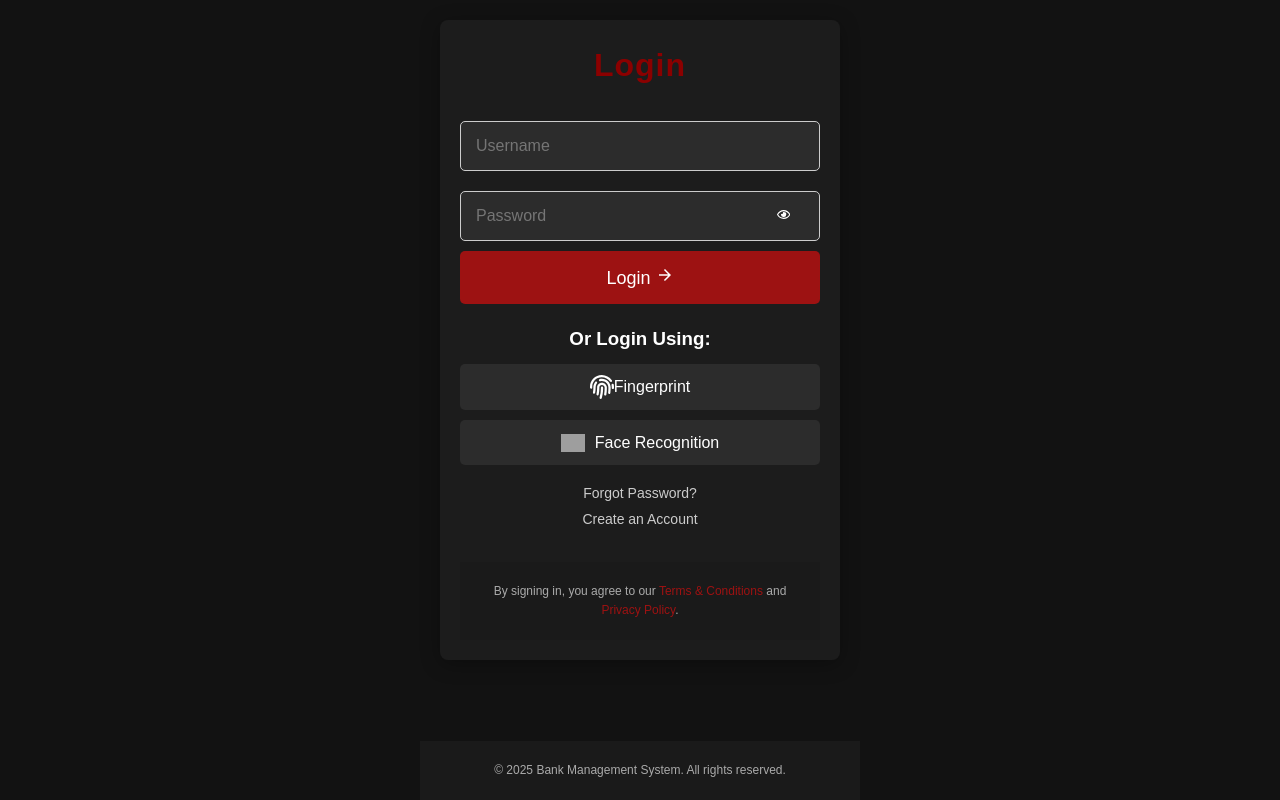
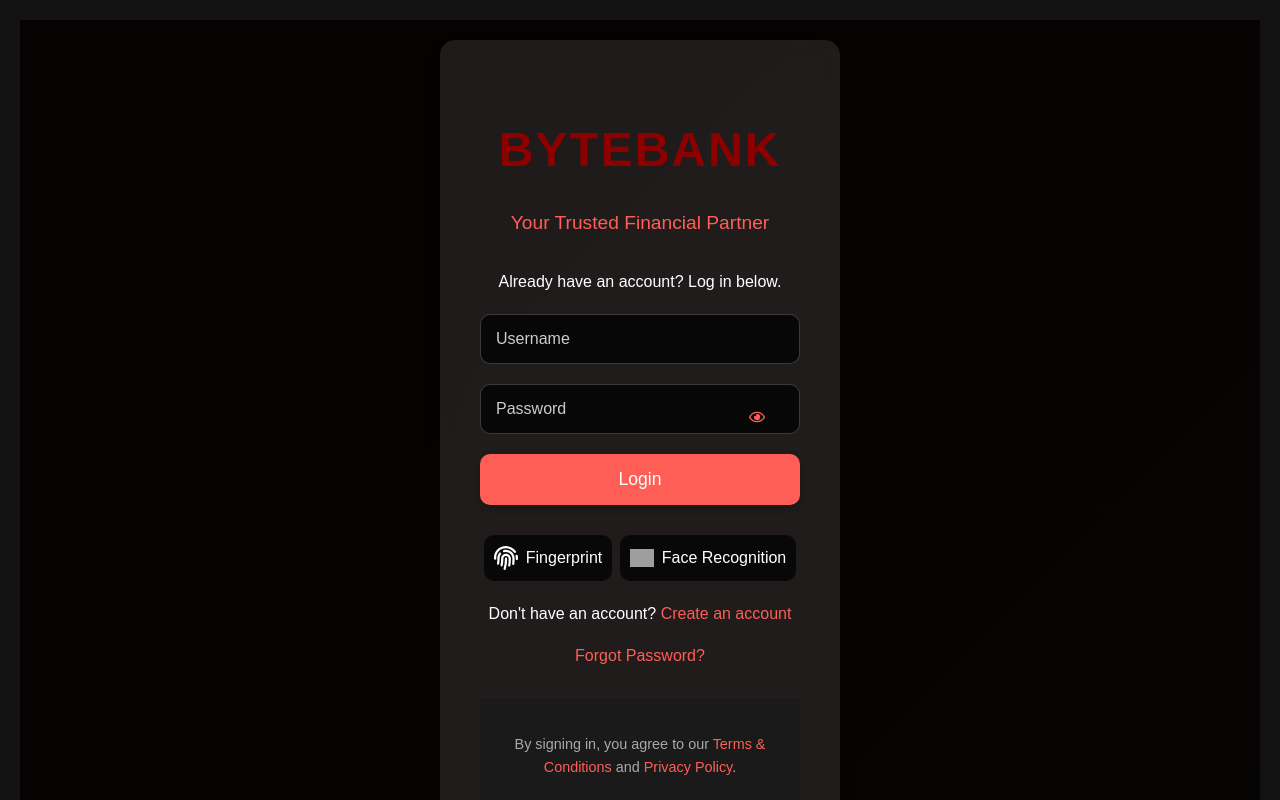
Before and after one commit to TerrorBite-Capaciti/Bank-Management-System, a React (Create React App) app in the folder frontend/: page /login in a window 1280 px wide. Shown: the top 800 px of the page. Built offline with nearby package versions, Linux system fonts and the light colour scheme; grey boxes are pictures that could not be loaded.

Commit message:
Login Page modifications

```diff
--- a/frontend/src/pages/LoginPage.jsx
+++ b/frontend/src/pages/LoginPage.jsx
@@ -1,6 +1,5 @@
 import React, { useState } from 'react';
-import { FaFingerprint, FaRegEye, FaRegEyeSlash, FaLock } from 'react-icons/fa';  // Icons
-import { IoMdArrowForward } from 'react-icons/io';
+import { FaFingerprint, FaRegEye, FaRegEyeSlash } from 'react-icons/fa';  // Icons
 import '../styles/LoginPage.css';
 
 const LoginPage = () => {
@@ -9,7 +8,6 @@ const LoginPage = () => {
   const [error, setError] = useState('');
   const [showPassword, setShowPassword] = useState(false);
   const [isLoading, setIsLoading] = useState(false);
-  const [isTwoFactor, setIsTwoFactor] = useState(false); // For simulating 2FA
 
   const handleLogin = (e) => {
     e.preventDefault();
@@ -23,13 +21,6 @@ const LoginPage = () => {
         return;
       }
 
-      // Simulate 2FA
-      if (!isTwoFactor) {
-        setIsTwoFactor(true);
-        setIsLoading(false);
-        return;
-      }
-
       alert('Logged in successfully!');
       setIsLoading(false);
     }, 2000);
@@ -38,7 +29,12 @@ const LoginPage = () => {
   return (
     <div className="login-page">
       <div className="form-container">
-        <h1>Login</h1>
+        <h1>ByteBank</h1> {/* I think we should replace this with a logo instaed */}
+        <p className="subheading">Your Trusted Financial Partner</p>
+
+        {/* Login Section */}
+        <p className="login-text">Already have an account? Log in below.</p>
+
         <form onSubmit={handleLogin}>
           <div>
             <input
@@ -50,7 +46,6 @@ const LoginPage = () => {
               required
             />
           </div>
-
           <div className="password-wrapper">
             <input
               type={showPassword ? 'text' : 'password'}
@@ -72,52 +67,33 @@ const LoginPage = () => {
           {isLoading ? (
             <div className="loading-spinner">Processing...</div>
           ) : (
-            <button type="submit" className="btn">
-              Login <IoMdArrowForward />
-            </button>
+            <button type="submit" className="btn">Login</button>
           )}
 
           {error && <div className="error">{error}</div>}
-
-          {isTwoFactor && (
-            <div className="two-factor-section">
-              <input
-                type="text"
-                placeholder="Enter OTP"
-                className="input-field"
-                required
-              />
-              <button type="button" className="btn">Verify OTP</button>
-            </div>
-          )}
         </form>
 
+        {/* Biometric Options */}
         <div className="biometric-options">
-          <h3>Or Login Using:</h3>
           <div className="biometric-btn">
             <FaFingerprint size={24} /> Fingerprint
           </div>
           <div className="biometric-btn">
-            <img
-              src="https://img.icons8.com/ios/50/000000/face-recognition.png"
-              alt="Face Recognition"
-              width="24"
-            />
+            <img src="https://img.icons8.com/ios/50/000000/face-recognition.png" alt="Face Recognition" width="24" />
             Face Recognition
           </div>
         </div>
 
+        {/* Sign-up Option */}
+        <p className="sign-up-text">Don't have an account? <a href="/signup">Create an account</a></p>
+
+        {/* Forgot Password */}
         <div className="links">
           <a href="/forgot-password">Forgot Password?</a>
-          <br />
-          <a href="/signup">Create an Account</a>
         </div>
 
         <footer>
-          <p>
-            By signing in, you agree to our{' '}
-            <a href="#">Terms & Conditions</a> and <a href="#">Privacy Policy</a>.
-          </p>
+          <p>By signing in, you agree to our <a href="#">Terms & Conditions</a> and <a href="#">Privacy Policy</a>.</p>
         </footer>
       </div>
     </div>
--- a/frontend/src/styles/LoginPage.css
+++ b/frontend/src/styles/LoginPage.css
@@ -1,178 +1,200 @@
-/* Global Styles */
-* {
-  margin: 0;
-  padding: 0;
-  box-sizing: border-box;
-  font-family: 'Arial', sans-serif;
-}
-
+/* General Page Styles */
 body {
   background-color: #050000;
   color: #fff;
+  font-family: 'Lora', serif;
+  margin: 0;
+  padding: 0;
+}
+
+.login-page {
   display: flex;
   justify-content: center;
   align-items: center;
-  height: 100vh;
+  min-height: 100vh;
+  background: linear-gradient(135deg, rgba(5, 0, 0, 0.9), rgba(5, 0, 0, 0.8));
+  padding: 20px;
   overflow: hidden;
 }
 
-.login-page {
+/* Container for the Form */
+.form-container {
+  background: rgba(255, 255, 255, 0.1); /* Glassmorphism */
+  backdrop-filter: blur(15px);
+  -webkit-backdrop-filter: blur(15px);
+  padding: 40px;
+  border-radius: 15px;
+  box-shadow: 0 8px 15px rgba(0, 0, 0, 0.2);
   width: 100%;
   max-width: 400px;
-  background: #1c1c1c;
-  border-radius: 8px;
-  padding: 20px;
-  box-shadow: 0px 4px 20px rgba(0, 0, 0, 0.3);
-  animation: fadeIn 1s ease-in-out;
-}
-
-.form-container {
   text-align: center;
 }
 
+/* Bank Name */
 h1 {
-  font-size: 32px;
-  margin-bottom: 20px;
+  font-size: 3rem;
   color: #fff;
-  letter-spacing: 1px;
+  margin-bottom: 10px;
+  font-weight: bold;
+  letter-spacing: 2px;
+  text-transform: uppercase;
 }
 
+.subheading {
+  font-size: 1.2rem;
+  color: #ff5e57;
+  margin-bottom: 30px;
+}
+
+/* Login Text */
+.login-text {
+  font-size: 1rem;
+  color: #fff;
+  margin-bottom: 20px;
+}
+
+/* Input Styles */
 .input-field {
   width: 100%;
   padding: 15px;
-  margin: 10px 0;
-  border: 1px solid #ccc;
-  border-radius: 5px;
-  background-color: #2c2c2c;
+  background-color: rgba(0, 0, 0, 0.7);
   color: #fff;
-  font-size: 16px;
+  border: 1px solid rgba(255, 255, 255, 0.2);
+  border-radius: 10px;
+  font-size: 1rem;
+  margin-bottom: 20px;
+  outline: none;
+  transition: border-color 0.3s ease;
 }
 
+.input-field:focus {
+  border-color: #ff5e57;
+}
+
+.input-field::placeholder {
+  color: #ccc;
+}
+
+/* Password Input & Show Button */
 .password-wrapper {
   position: relative;
 }
 
 .show-password-btn {
   position: absolute;
-  right: 10px;
   top: 50%;
+  right: 15px;
   transform: translateY(-50%);
-  background: transparent;
+  background: none;
   border: none;
-  color: #fff;
+  color: #ff5e57;
   cursor: pointer;
+  font-size: 1rem;
+  transition: color 0.3s;
 }
 
+.show-password-btn:hover {
+  color: #fff;
+}
+
+/* Button Styles */
 .btn {
   width: 100%;
   padding: 15px;
-  background-color: #9d1212; /* Dark Red */
+  background-color: #ff5e57;
+  border: none;
+  border-radius: 10px;
   color: #fff;
-  border: none;
-  border-radius: 5px;
-  font-size: 18px;
+  font-size: 1.1rem;
   cursor: pointer;
-  transition: background-color 0.3s;
+  box-shadow: 0 4px 8px rgba(0, 0, 0, 0.2);
+  transition: background-color 0.3s ease;
 }
 
 .btn:hover {
-  background-color: #6f0c0c; /* Darker Red on Hover */
+  background-color: #e04c42;
+  transform: scale(1.05);
 }
 
-.error {
-  color: #ff4d4d;
-  margin-top: 10px;
-}
-
+/* Loading Spinner */
 .loading-spinner {
-  margin-top: 10px;
-  font-size: 16px;
-}
-
-.biometric-options {
+  font-size: 1rem;
+  color: #ff5e57;
   margin-top: 20px;
 }
 
+/* Error Messages */
+.error {
+  color: #ff4d4d;
+  font-size: 1rem;
+  margin-top: 15px;
+  text-align: center;
+}
+
+/* Biometric Options */
+.biometric-options {
+  display: flex;
+  justify-content: space-around;
+  margin-top: 30px;
+  color: #fff;
+}
+
 .biometric-btn {
-  background-color: #2c2c2c;
   padding: 10px;
-  margin: 10px 0;
-  border-radius: 5px;
   cursor: pointer;
+  background-color: rgba(0, 0, 0, 0.7);
+  border-radius: 10px;
   display: flex;
-  justify-content: center;
   align-items: center;
-  transition: background-color 0.3s;
+  gap: 8px;
 }
 
 .biometric-btn:hover {
-  background-color: #9d1212; /* Dark Red */
+  background-color: rgba(255, 255, 255, 0.1);
 }
 
-.biometric-btn img {
-  margin-right: 10px;
+/* Sign-up Text */
+.sign-up-text {
+  font-size: 1rem;
+  margin-top: 20px;
+  color: #fff;
 }
 
-.links {
-  margin-top: 15px;
+.sign-up-text a {
+  color: #ff5e57;
+  text-decoration: none;
 }
 
+.sign-up-text a:hover {
+  text-decoration: underline;
+}
+
+/* Links */
 .links a {
-  color: #ccc;
+  color: #ff5e57;
   text-decoration: none;
-  font-size: 14px;
-  transition: color 0.3s;
+  font-size: 1rem;
+  transition: color 0.3s ease;
 }
 
 .links a:hover {
-  color: #9d1212; /* Dark Red Hover */
+  color: #fff;
+  text-decoration: underline;
 }
 
+/* Footer Section */
 footer {
   margin-top: 30px;
-  font-size: 12px;
-  color: #aaa;
+  color: #bbb;
+  font-size: 0.9rem;
+  text-align: center;
 }
 
 footer a {
-  color: #9d1212; /* Dark Red */
+  color: #ff5e57;
   text-decoration: none;
 }
 
 footer a:hover {
   text-decoration: underline;
 }
-
-.two-factor-section {
-  margin-top: 20px;
-}
-
-.two-factor-section input {
-  width: 80%;
-  padding: 15px;
-  margin: 10px 0;
-  border: 1px solid #ccc;
-  border-radius: 5px;
-  background-color: #2c2c2c;
-  color: #fff;
-}
-
-.two-factor-section .btn {
-  background-color: #f36f6f;
-  width: 50%;
-  margin-top: 10px;
-}
-
-.two-factor-section .btn:hover {
-  background-color: #d54b4b;
-}
-
-/* Animations */
-@keyframes fadeIn {
-  0% {
-    opacity: 0;
-  }
-  100% {
-    opacity: 1;
-  }
-}
```
